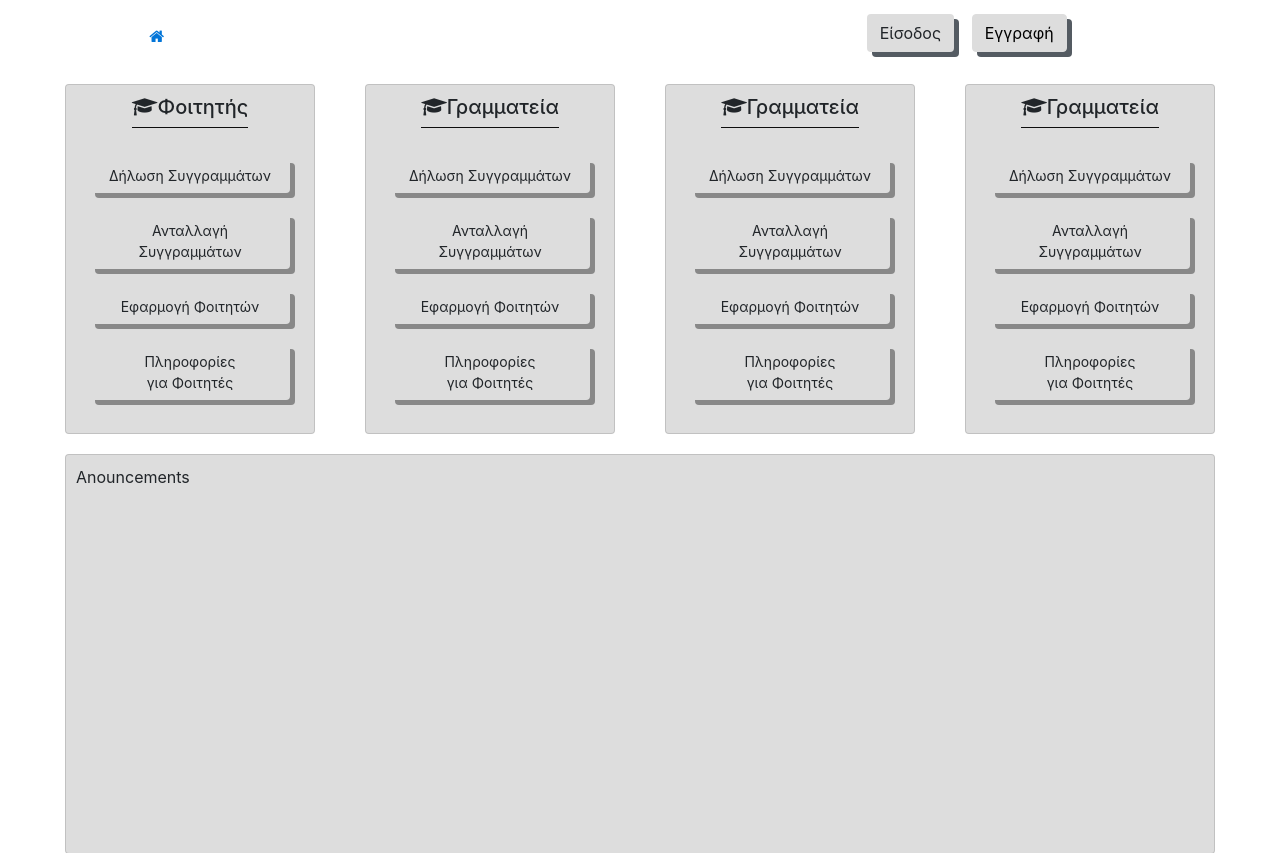
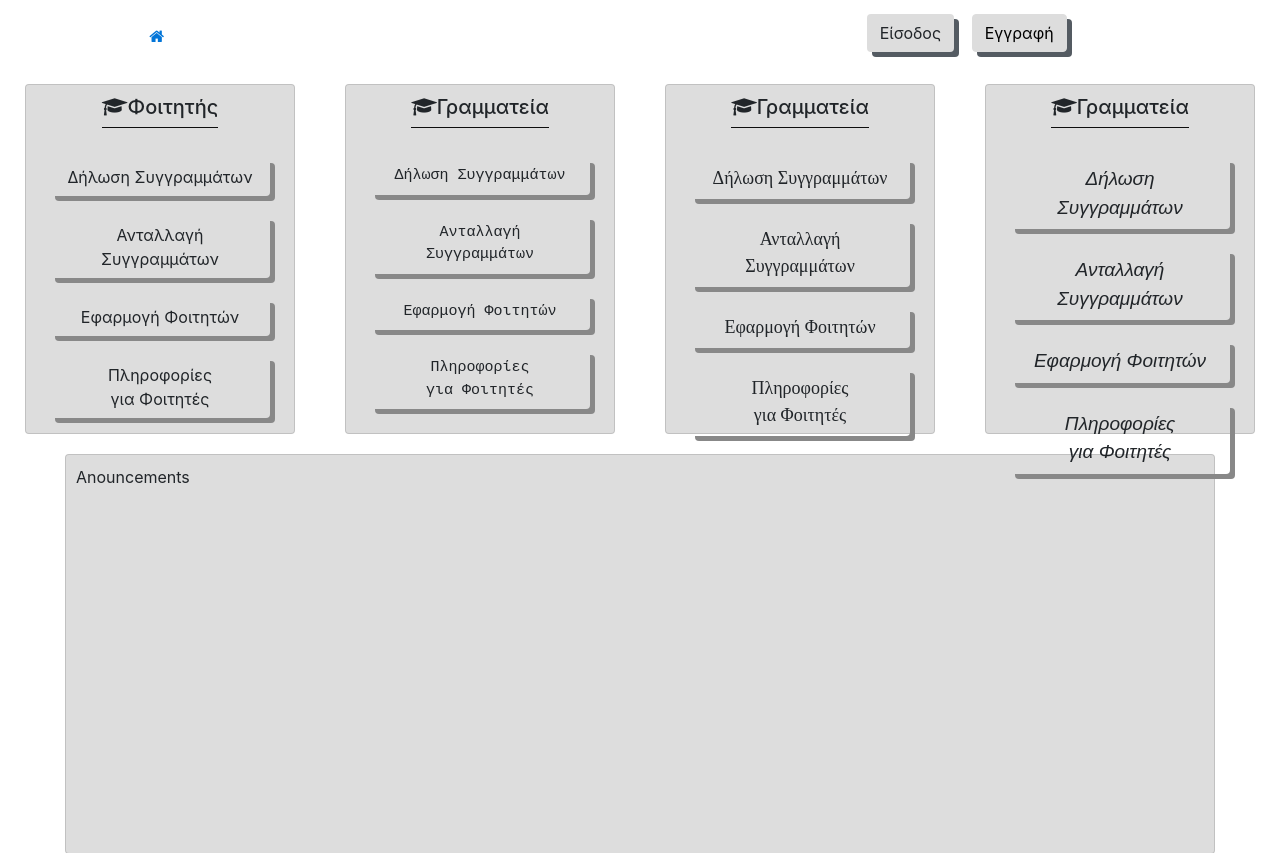
Before and after one commit to PanosEvange/HCI_course_project, a PHP site: page / in a window 1280 px wide. Shown: the part 56-909 px from the top of the page. Run offline with PHP 8.4, Linux system fonts and the light colour scheme; some libraries are stand-ins or nearby versions.

Commit message:
changed section button width and font-family

```diff
--- a/eam/style.css
+++ b/eam/style.css
@@ -255,7 +255,7 @@ ul.breadcrumb li a:hover {
     margin-bottom: 10px;
     margin-top: 10px;
     display: grid;
-    grid-template-columns: repeat(4, 250px);
+    grid-template-columns: repeat(4, 270px);
     grid-column-gap: 50px;
 }
 
@@ -286,7 +286,7 @@ ul.breadcrumb li a:hover {
     color: #212529;
     background-color: #fff;
     box-shadow: 5px 5px #888888;
-    width: 200px;
+    width: 220px;
     margin-top: 20px;
 }
 
@@ -296,8 +296,23 @@ ul.breadcrumb li a:hover {
     border:1px solid #f4ff00;
 }
 
+.secretary-area a.section-button{
+    font-family: "Courier New", Courier, monospace;
+    font-size: 15px !important;
+}
+
+.publisher-area a.section-button{
+    font-family: none !important;font-size: 18px !important;
+}
+
+.library-area a.section-button{
+    font-family: fantasy !important;
+    font-size: 19px !important;
+    font-style: italic;
+}
+
 a.section-button{
-    font-size: 14px;
+    font-size: 16px !important;
 }
 
 a.section-button:hover{
```
